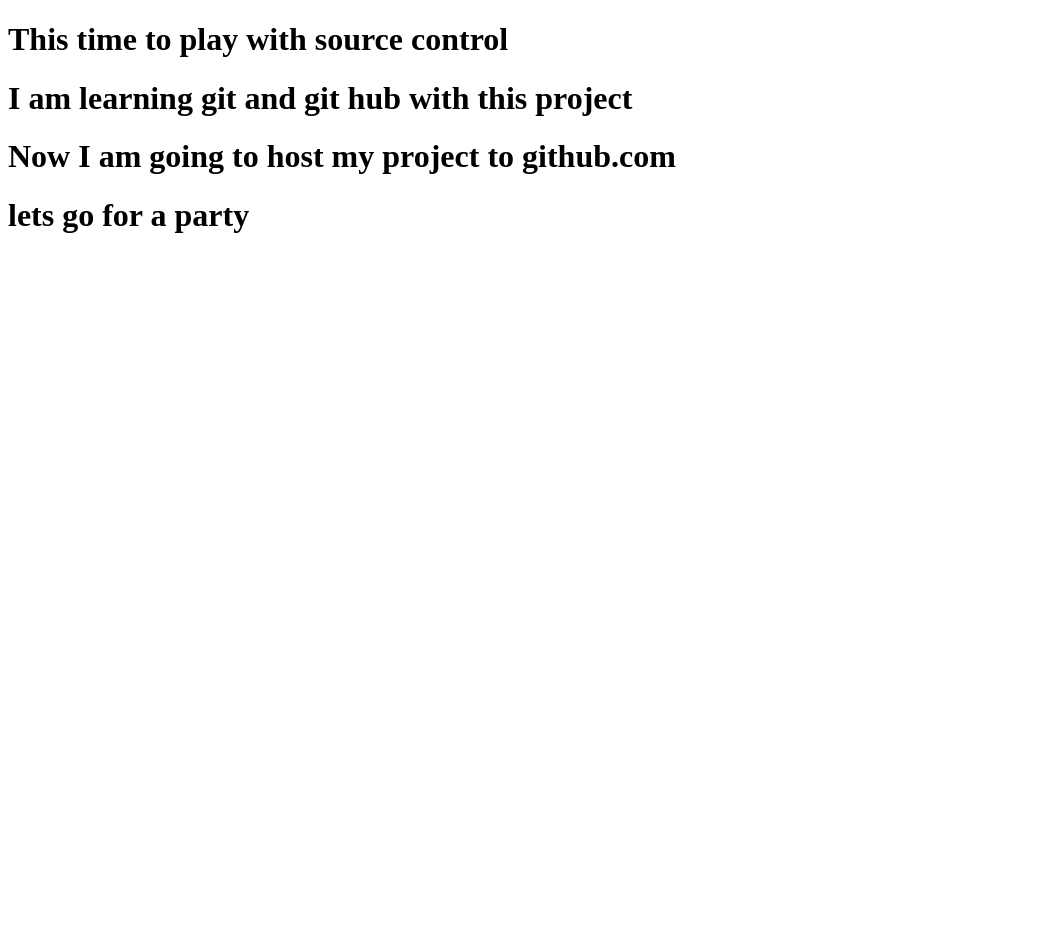
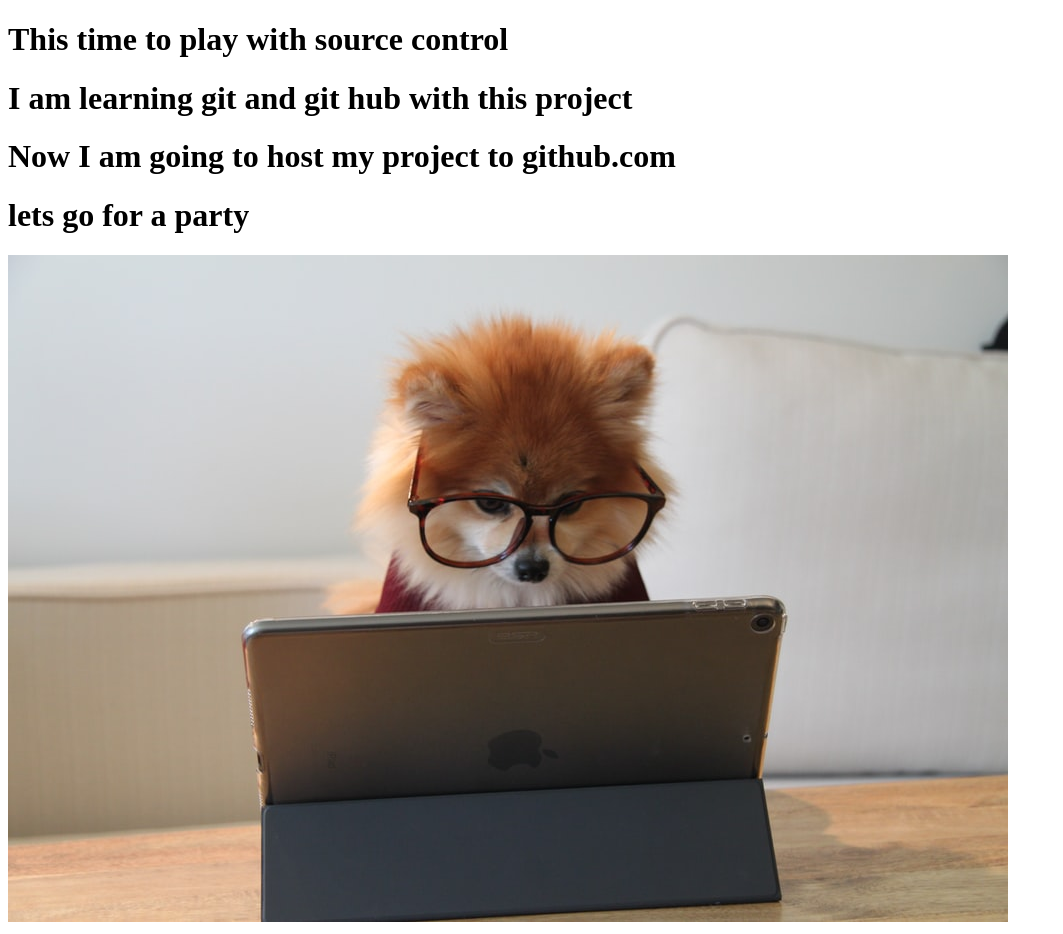
Before and after one commit to parvejmosharaf/learn-git1, a plain HTML site: page index.html in a window 1280 px wide. Shown: the whole page, without its empty margins (0-1063 px from the left). Before the commit the page ends 800 px from the top, so only its background shows below. Drawn offline with Linux system fonts and the light colour scheme.

Commit message:
we add a laptop picture

```diff
--- a/index.html
+++ b/index.html
@@ -10,5 +10,6 @@
     <h1>I am learning git and git hub with this project</h1>
     <h1>Now I am going to host my project to github.com</h1>
     <h1>lets go for a party</h1>
+    <img src="images/img1.jpg" alt="laptop with cat">
 </body>
 </html>
```
Also changed, not shown: images/img1.jpg (added).
